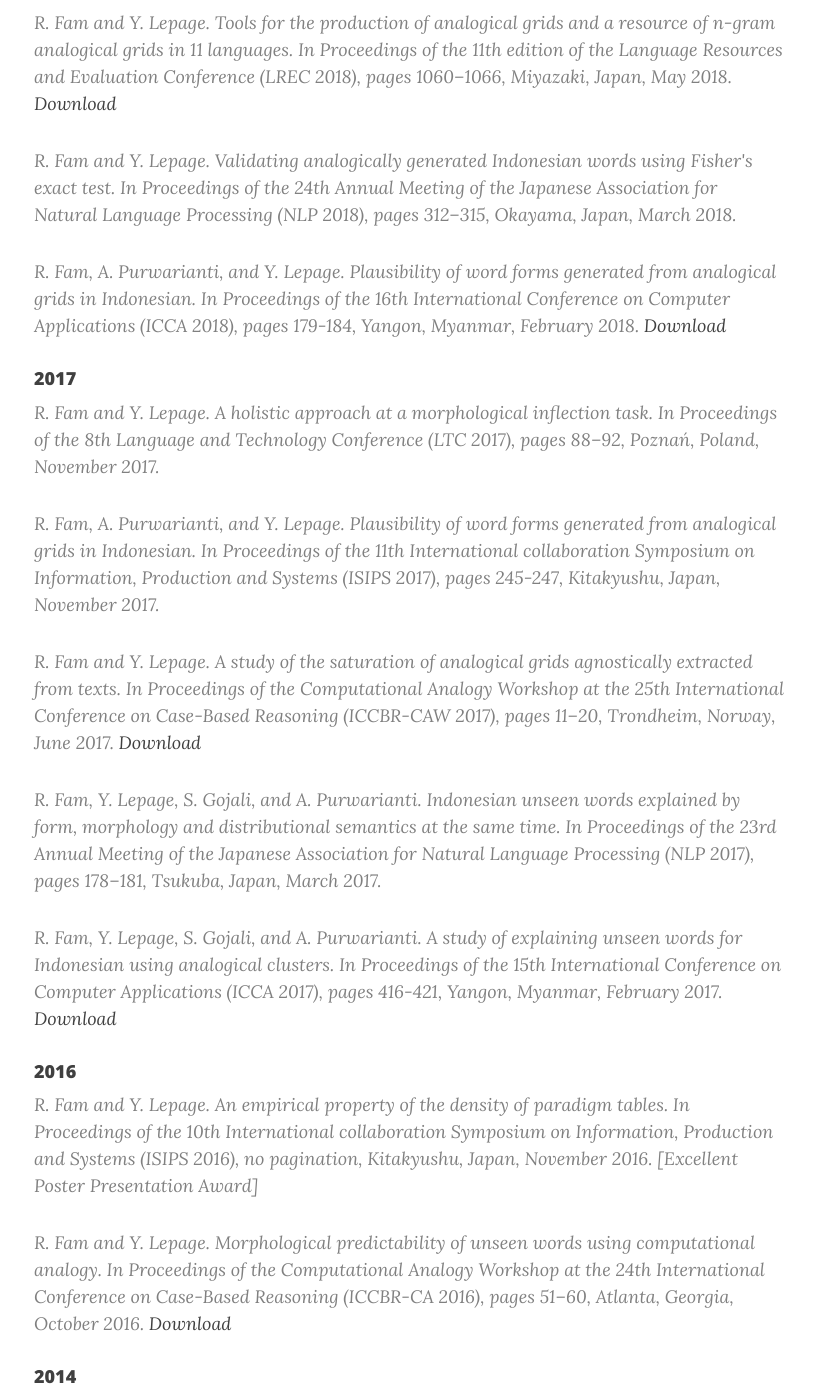
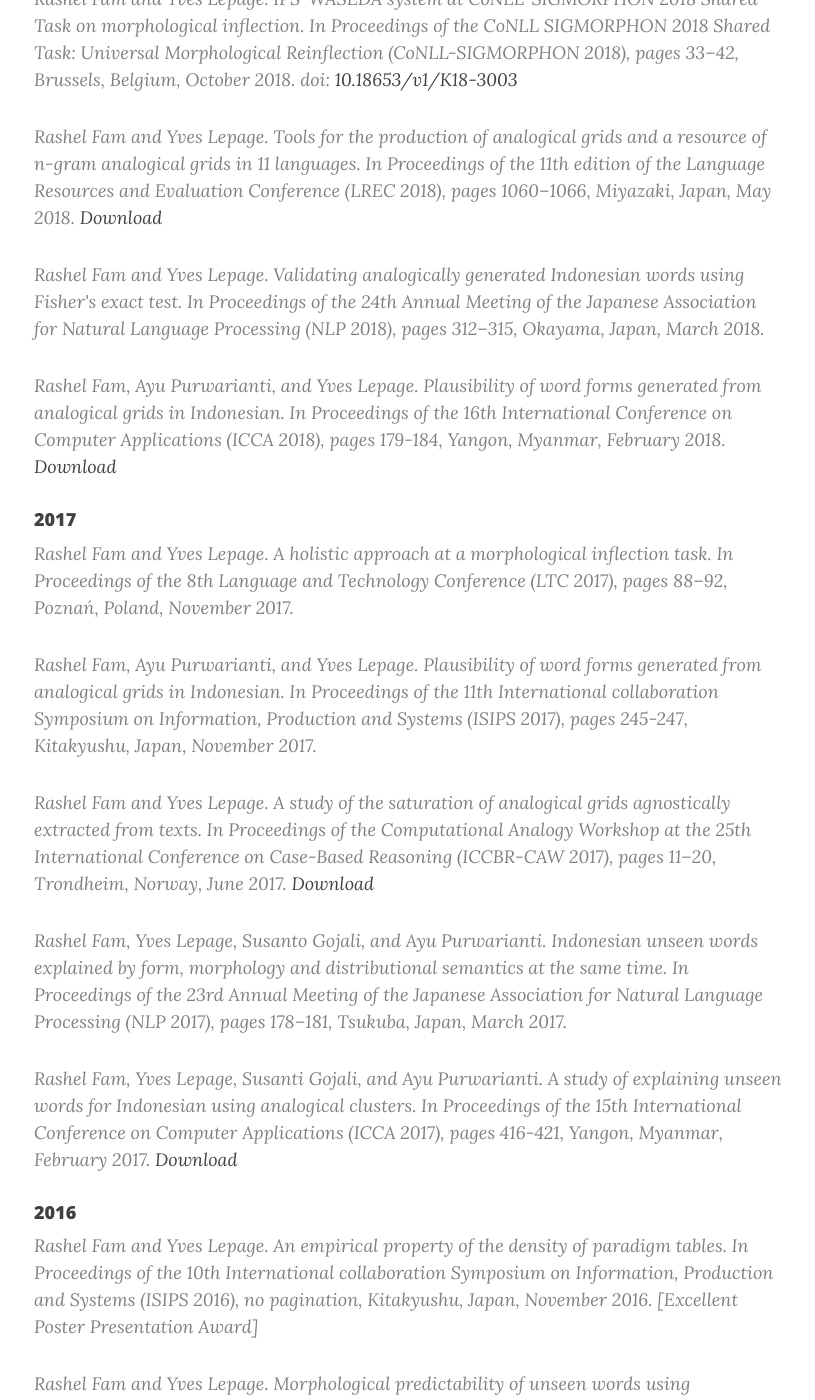
Before and after one commit to famrashel/famrashel.github.io, a Jekyll site: the page built from profile.html, in a window 1280 px wide and 1400 px high, scrolled down 3366 px. Shown: the whole window, without its empty margins (231-1046 px from the left). Built offline with Jekyll 4.4.1, drawn with Linux system fonts in a browser that asks for light colours; nearby versions of some CDN libraries; some of the changed text lies outside the part shown.

Commit message:
Update profile formatting

```diff
--- a/profile.html
+++ b/profile.html
@@ -46,9 +46,11 @@ header-img: "img/about-bg.jpg"
 <div class="post-preview">
     <h2 class="section-heading">Education</h2>
     <h4 class="post-subtitle">Graduate School of IPS - Waseda University, Japan</h4>
-        <p class="post-meta">PhD candidate (2017-) under Japanese Government (Monbukagakusho) Scholarship awardee</p>
+        <p class="post-meta">PhD candidate (2017-)</p>
+        <p class="post-meta">- Japanese Government (Monbukagakusho) Scholarship awardee</p>
     <h4 class="post-subtitle">Graduate School of IPS - Waseda University, Japan</h4>
-        <p class="post-meta">Master's degree (2015-2017) under Japanese Government (Monbukagakusho) Scholarship awardee</p>
+        <p class="post-meta">Master's degree (2015-2017)</p>
+        <p class="post-meta">- Japanese Government (Monbukagakusho) Scholarship awardee</p>
     <h4 class="post-subtitle">Faculty of Computer Science - Universitas Indonesia, Indonesia</h4>
         <p class="post-meta">Bachelor's degree (2009-2013)</p>
 </div>
@@ -69,85 +71,151 @@ header-img: "img/about-bg.jpg"
     <h2 class="section-heading">Publications</h2>
     <h4 class="post-subtitle">2023</h4>
         <p class="post-meta">
-            R. Fam and Y. Lepage.
-            Investigating parallelograms: Assessing several word embedding spaces against various analogy test sets in several languages using approximation. In Proceedings of the 10th Language and Technology Conference (LTC-23), pages 68-72, Poznan, Poland, April 2023. doi: <a href="https://doi.org/10.14746/amup.9788323241775">10.14746/amup.9788323241775</a>
+            Rashel Fam and Yves Lepage.
+            Investigating parallelograms: Assessing several word embedding spaces against various analogy test sets in several languages using approximation.
+            In Proceedings of the 10th Language and Technology Conference (LTC-23), pages 68-72, Poznan, Poland, April 2023.
+            doi: <a href="https://doi.org/10.14746/amup.9788323241775">10.14746/amup.9788323241775</a>
         </p>
     <h4 class="post-subtitle">2022</h4>
         <p class="post-meta">
-            R. Fam and Y. Lepage. Organising lexica into analogical grids: A study of a holistic approach for morphological generation under various sizes of data in various languages. Journal of Experimental & Theoretical Artificial Intelligence, pages 1-26, 2022. Taylor & Francis. ISSN 0952-813X. doi: <a href="https://doi.org/10.1080/0952813X.2022.2078890">10.1080/0952813X.2022.2078890</a>
+            Rashel Fam and Yves Lepage.
+            Organising lexica into analogical grids: A study of a holistic approach for morphological generation under various sizes of data in various languages.
+            Journal of Experimental & Theoretical Artificial Intelligence, pages 1-26, 2022. Taylor & Francis. ISSN 0952-813X.
+            doi: <a href="https://doi.org/10.1080/0952813X.2022.2078890">10.1080/0952813X.2022.2078890</a>
         </p>
         <p class="post-meta">
-            H. Lo, Y. Zhou, R. Fam and Y. Lepage. A study of re-generating sentences given similar sentences that cover them on the level of form and meaning. In Proceedings of the 36th Pacific Asia Conference on Language, Information and Computation (PACLIC 36), pages 369-378, Manilla, The Philippines, October 2022. <a href="https://aclanthology.org/2022.paclic-1.41">Download</a>
+            Hsuan-Wei Lo, Yifei Zhou, Rashel Fam and Yves Lepage.
+            A study of re-generating sentences given similar sentences that cover them on the level of form and meaning.
+            In Proceedings of the 36th Pacific Asia Conference on Language, Information and Computation (PACLIC 36), pages 369-378, Manilla, The Philippines, October 2022.
+            <a href="https://aclanthology.org/2022.paclic-1.41">Download</a>
         </p>
         <p class="post-meta">
-            Y. Zhou, R. Fam and Y. Lepage. Extraction of analogies between sentences on the level of syntax using parse trees. In Proceedings of the Workshop Analogies: from Theory to Applications (ATA@ICCBR 2022) at the 30th International Conference on Case-Based Reasoning (ICCBR-ATA-22), pages 1-13, Nancy, France, September 2022. <a href="https://www.ceur-ws.org/Vol-3389/ICCBR_2022_Workshop_paper_72.pdf">Download</a>
+            Yifei Zhou, Rashel Fam and Yves Lepage.
+            Extraction of analogies between sentences on the level of syntax using parse trees.
+            In Proceedings of the Workshop Analogies: from Theory to Applications (ATA@ICCBR 2022) at the 30th International Conference on Case-Based Reasoning (ICCBR-ATA-22), pages 1-13, Nancy, France, September 2022.
+            <a href="https://www.ceur-ws.org/Vol-3389/ICCBR_2022_Workshop_paper_72.pdf">Download</a>
         </p>
     <h4 class="post-subtitle">2021</h4>
         <p class="post-meta">
-            R. Fam and Y. Lepage.  A study of analogical density in various corpora at various granularity. Information, 12(8), 2021. ISSN 2078-2489. doi: <a href="https://doi.org/10.3390/info12080314">10.3390/info12080314</a>
+            Rashel Fam and Yves Lepage.
+            A study of analogical density in various corpora at various granularity.
+            Information, 12(8), 2021. ISSN 2078-2489.
+            doi: <a href="https://doi.org/10.3390/info12080314">10.3390/info12080314</a>
         </p>
         <p class="post-meta">
-            S. C. Putro, M. Jiono, N. P. Nuraini and R. Fam, Development of Statistics Teaching Materials Using Augmented Reality to Reduce Misconception. In Proccedings of the 2021 7th International Conference on Electrical, Electronics and Information Engineering (ICEEIE-21), pages 151-156, Malang, Indonesia, 2021. doi: <a href="https://doi.org/10.1109/ICEEIE52663.2021.9616770">10.1109/ICEEIE52663.2021.9616770</a>
+            Setiadi Cahyono Putro, Mahfud Jiono, Nela Puji Nuraini and Rashel Fam.
+            Development of Statistics Teaching Materials Using Augmented Reality to Reduce Misconception.
+            In Proccedings of the 2021 7th International Conference on Electrical, Electronics and Information Engineering (ICEEIE-21), pages 151-156, Malang, Indonesia, 2021.
+            doi: <a href="https://doi.org/10.1109/ICEEIE52663.2021.9616770">10.1109/ICEEIE52663.2021.9616770</a>
         </p>
     <h4 class="post-subtitle">2019</h4>
         <p class="post-meta">
-            R. Fam and Y. Lepage. A study of analogical grids extracted using feature vectors on varying vocabulary sizes in Indonesian. In Proceedings of the 11th International Conference on on Advanced Computer Science and Information Systems (ICACSIS 2019), pages 255-260, Bali, Indonesia, October 2019. doi: <a href="https://doi.org/10.1109/ICACSIS47736.2019.8979864">10.1109/ICACSIS47736.2019.8979864</a> [Best Session Presenter Award]
+            Rashel Fam and Yves Lepage.
+            A study of analogical grids extracted using feature vectors on varying vocabulary sizes in Indonesian.
+            In Proceedings of the 11th International Conference on Advanced Computer Science and Information Systems (ICACSIS 2019), pages 255-260, Bali, Indonesia, October 2019.
+            doi: <a href="https://doi.org/10.1109/ICACSIS47736.2019.8979864">10.1109/ICACSIS47736.2019.8979864</a> [Best Session Presenter Award]
         </p>
         <p class="post-meta">
-            Weihua Wang, Rashel Fam, Feilong Bao, Yves Lepage, and Guanglai Gao. Neural morphological segmentation model for Mongolian. In 2019 International Joint Conference on Neural Networks (IJCNN-2019), pages 1-7, Budapest, Hungary, July 2019. doi: <a href="https://doi.org/10.1109/IJCNN.2019.8852050">10.1109/IJCNN.2019.8852050</a>
+            Weihua Wang, Rashel Fam, Feilong Bao, Yves Lepage, and Guanglai Gao.
+            Neural morphological segmentation model for Mongolian.
+            In 2019 International Joint Conference on Neural Networks (IJCNN-2019), pages 1-7, Budapest, Hungary, July 2019.
+            doi: <a href="https://doi.org/10.1109/IJCNN.2019.8852050">10.1109/IJCNN.2019.8852050</a>
         </p>
         <p class="post-meta">
-            R. Fam, P. Liu and Y. Lepage. Checking the validity of word forms generated to fill empty cells in analogical grids. In Proceedings of the 25th Annual Meeting of the Japanese Association for Natural Language Processing (NLP 2019), pages 530-533, Nagoya, Japan, March 2019.
+            Rashel Fam, Pengbo Liu and Yves Lepage.
+            Checking the validity of word forms generated to fill empty cells in analogical grids.
+            In Proceedings of the 25th Annual Meeting of the Japanese Association for Natural Language Processing (NLP 2019), pages 530-533, Nagoya, Japan, March 2019.
         </p>
     <h4 class="post-subtitle">2018</h4>
         <p class="post-meta">
-            R. Fam and Y. Lepage. IPS-WASEDA system at CoNLL-SIGMORPHON 2018 Shared Task on morphological inflection. In Proceedings of the CoNLL SIGMORPHON 2018 Shared Task: Universal Morphological Reinflection (CoNLL-SIGMORPHON 2018), pages 33–42, Brussels, Belgium, October 2018. doi: <a href="https://doi.org/10.18653/v1/K18-3003 ">10.18653/v1/K18-3003 </a>
+            Rashel Fam and Yves Lepage.
+            IPS-WASEDA system at CoNLL-SIGMORPHON 2018 Shared Task on morphological inflection.
+            In Proceedings of the CoNLL SIGMORPHON 2018 Shared Task: Universal Morphological Reinflection (CoNLL-SIGMORPHON 2018), pages 33–42, Brussels, Belgium, October 2018.
+            doi: <a href="https://doi.org/10.18653/v1/K18-3003 ">10.18653/v1/K18-3003 </a>
         </p>
         <p class="post-meta">
-            R. Fam and Y. Lepage. Tools for the production of analogical grids and a resource of n-gram analogical grids in 11 languages. In Proceedings of the 11th edition of the Language Resources and Evaluation Conference (LREC 2018), pages 1060–1066, Miyazaki, Japan, May 2018. <a href="https://aclanthology.org/L18-1171">Download</a>
+            Rashel Fam and Yves Lepage.
+            Tools for the production of analogical grids and a resource of n-gram analogical grids in 11 languages.
+            In Proceedings of the 11th edition of the Language Resources and Evaluation Conference (LREC 2018), pages 1060–1066, Miyazaki, Japan, May 2018.
+            <a href="https://aclanthology.org/L18-1171">Download</a>
         </p>
         <p class="post-meta">
-            R. Fam and Y. Lepage. Validating analogically generated Indonesian words using Fisher's exact test. In Proceedings of the 24th Annual Meeting of the Japanese Association for Natural Language Processing (NLP 2018), pages 312–315, Okayama, Japan, March 2018.
+            Rashel Fam and Yves Lepage.
+            Validating analogically generated Indonesian words using Fisher's exact test.
+            In Proceedings of the 24th Annual Meeting of the Japanese Association for Natural Language Processing (NLP 2018), pages 312–315, Okayama, Japan, March 2018.
         </p>
         <p class="post-meta">
-            R. Fam, A. Purwarianti, and Y. Lepage. Plausibility of word forms generated from analogical grids in Indonesian. In Proceedings of the 16th International Conference on Computer Applications (ICCA 2018), pages 179-184, Yangon, Myanmar, February 2018. <a href="http://onlineresource.ucsy.edu.mm/handle/123456789/421">Download</a>
+            Rashel Fam, Ayu Purwarianti, and Yves Lepage.
+            Plausibility of word forms generated from analogical grids in Indonesian.
+            In Proceedings of the 16th International Conference on Computer Applications (ICCA 2018), pages 179-184, Yangon, Myanmar, February 2018.
+            <a href="http://onlineresource.ucsy.edu.mm/handle/123456789/421">Download</a>
         </p>
     <h4 class="post-subtitle">2017</h4>
         <p class="post-meta">
-            R. Fam and Y. Lepage. A holistic approach at a morphological inflection task. In Proceedings of the 8th Language and Technology Conference (LTC 2017), pages 88–92, Poznań, Poland, November 2017.
+            Rashel Fam and Yves Lepage.
+            A holistic approach at a morphological inflection task.
+            In Proceedings of the 8th Language and Technology Conference (LTC 2017), pages 88–92, Poznań, Poland, November 2017.
         </p>
         <p class="post-meta">
-            R. Fam, A. Purwarianti, and Y. Lepage. Plausibility of word forms generated from analogical grids in Indonesian. In Proceedings of the 11th International collaboration Symposium on Information, Production and Systems (ISIPS 2017), pages 245-247, Kitakyushu, Japan, November 2017.
+            Rashel Fam, Ayu Purwarianti, and Yves Lepage.
+            Plausibility of word forms generated from analogical grids in Indonesian.
+            In Proceedings of the 11th International collaboration Symposium on Information, Production and Systems (ISIPS 2017), pages 245-247, Kitakyushu, Japan, November 2017.
         </p>
         <p class="post-meta">
-            R. Fam and Y. Lepage. A study of the saturation of analogical grids agnostically extracted from texts. In Proceedings of the Computational Analogy Workshop at the 25th International Conference on Case-Based Reasoning (ICCBR-CAW 2017), pages 11–20, Trondheim, Norway, June 2017. <a href="https://www.ceur-ws.org/Vol-2028/paper1.pdf">Download</a>
+            Rashel Fam and Yves Lepage.
+            A study of the saturation of analogical grids agnostically extracted from texts.
+            In Proceedings of the Computational Analogy Workshop at the 25th International Conference on Case-Based Reasoning (ICCBR-CAW 2017), pages 11–20, Trondheim, Norway, June 2017.
+            <a href="https://www.ceur-ws.org/Vol-2028/paper1.pdf">Download</a>
         </p>
         <p class="post-meta">
-            R. Fam, Y. Lepage, S. Gojali, and A. Purwarianti. Indonesian unseen words explained by form, morphology and distributional semantics at the same time. In Proceedings of the 23rd Annual Meeting of the Japanese Association for Natural Language Processing (NLP 2017), pages 178–181, Tsukuba, Japan, March 2017.
+            Rashel Fam, Yves Lepage, Susanto Gojali, and Ayu Purwarianti.
+            Indonesian unseen words explained by form, morphology and distributional semantics at the same time.
+            In Proceedings of the 23rd Annual Meeting of the Japanese Association for Natural Language Processing (NLP 2017), pages 178–181, Tsukuba, Japan, March 2017.
         </p>
         <p class="post-meta">
-            R. Fam, Y. Lepage, S. Gojali, and A. Purwarianti. A study of explaining unseen words for Indonesian using analogical clusters. In Proceedings of the 15th International Conference on Computer Applications (ICCA 2017), pages 416-421, Yangon, Myanmar, February 2017. <a href="http://onlineresource.ucsy.edu.mm/handle/123456789/890">Download</a>
+            Rashel Fam, Yves Lepage, Susanti Gojali, and Ayu Purwarianti.
+            A study of explaining unseen words for Indonesian using analogical clusters.
+            In Proceedings of the 15th International Conference on Computer Applications (ICCA 2017), pages 416-421, Yangon, Myanmar, February 2017.
+            <a href="http://onlineresource.ucsy.edu.mm/handle/123456789/890">Download</a>
         </p>
     <h4 class="post-subtitle">2016</h4>
         <p class="post-meta">
-            R. Fam and Y. Lepage. An empirical property of the density of paradigm tables. In Proceedings of the 10th International collaboration Symposium on Information, Production and Systems (ISIPS 2016), no pagination, Kitakyushu, Japan, November 2016. [Excellent Poster Presentation Award]
+            Rashel Fam and Yves Lepage.
+            An empirical property of the density of paradigm tables.
+            In Proceedings of the 10th International collaboration Symposium on Information, Production and Systems (ISIPS 2016), no pagination, Kitakyushu, Japan, November 2016.
+            [Excellent Poster Presentation Award]
         </p>
         <p class="post-meta">
-            R. Fam and Y. Lepage. Morphological predictability of unseen words using computational analogy. In Proceedings of the Computational Analogy Workshop at the 24th International Conference on Case-Based Reasoning (ICCBR-CA 2016), pages 51–60, Atlanta, Georgia, October 2016. <a href="https://www.ceur-ws.org/Vol-1815/paper5.pdf">Download</a>
+            Rashel Fam and Yves Lepage.
+            Morphological predictability of unseen words using computational analogy.
+            In Proceedings of the Computational Analogy Workshop at the 24th International Conference on Case-Based Reasoning (ICCBR-CA 2016), pages 51–60, Atlanta, Georgia, October 2016.
+            <a href="https://www.ceur-ws.org/Vol-1815/paper5.pdf">Download</a>
         </p>
     <h4 class="post-subtitle">2014</h4>
         <p class="post-meta">
-            F. Rashel, A. Luthfi, A. Dinakaramani, and R. Manurung. Building an Indonesian Rule-Based Part-of-Speech Tagger. In Proceedings of the International Conference on Asian Language Processing (IALP 2014), pages 70-73, Kuching, Malaysia, October 2014. doi: <a href="https://doi.org/10.1109/IALP.2014.6973521">10.1109/IALP.2014.6973521</a>
+            Fam Rashel, A. Luthfi, A. Dinakaramani, and Ruli Manurung.
+            Building an Indonesian Rule-Based Part-of-Speech Tagger.
+            In Proceedings of the International Conference on Asian Language Processing (IALP 2014), pages 70-73, Kuching, Malaysia, October 2014.
+            doi: <a href="https://doi.org/10.1109/IALP.2014.6973521">10.1109/IALP.2014.6973521</a>
         </p>
         <p class="post-meta">
-            A. Dinakaramani, F. Rashel, A. Luthfi, and R. Manurung. Designing an Indonesian Part of speech Tagset and Manually Tagged Indonesian Corpus. In Proceedings of the International Conference on Asian Language Processing (IALP 2014), pages 66-69, Kuching, Malaysia, October 2014. doi: <a href="https://doi.org/10.1109/IALP.2014.6973519">10.1109/IALP.2014.6973519</a>
+            A. Dinakaramani, Fam Rashel, A. Luthfi, and Ruli Manurung.
+            Designing an Indonesian Part of speech Tagset and Manually Tagged Indonesian Corpus.
+            In Proceedings of the International Conference on Asian Language Processing (IALP 2014), pages 66-69, Kuching, Malaysia, October 2014.
+            doi: <a href="https://doi.org/10.1109/IALP.2014.6973519">10.1109/IALP.2014.6973519</a>
         </p>
         <p class="post-meta">
-            F. Rashel and R. Manurung. Pemuisi: a constraint satisfaction-based generator of topical Indonesian poetry. In Proceedings of the 5th International Conference on Computational Creativity (ICCC 2014), no pagination, Ljubljana, Slovenia, June 2014.
+            Fam Rashel and Ruli Manurung.
+            Pemuisi: a constraint satisfaction-based generator of topical Indonesian poetry.
+            In Proceedings of the 5th International Conference on Computational Creativity (ICCC 2014), no pagination, Ljubljana, Slovenia, June 2014.
         </p>
     <h4 class="post-subtitle">2013</h4>
         <p class="post-meta">
-            F. Rashel and R. Manurung. Poetry Generation for Bahasa Indonesia using a Constraint Satisfaction Approach. In Proceedings of the 5th International Conference on on Advanced Computer Science and Information Systems (ICACSIS 2013), pages 219-224, Bali, Indonesia, June 2013. doi: <a href="https://doi.org/10.1109/ICACSIS.2013.6761579">10.1109/ICACSIS.2013.6761579</a> [Best Session Presenter Award]
+            Fam Rashel and Ruli Manurung.
+            Poetry Generation for Bahasa Indonesia using a Constraint Satisfaction Approach.
+            In Proceedings of the 5th International Conference on on Advanced Computer Science and Information Systems (ICACSIS 2013), pages 219-224, Bali, Indonesia, June 2013.
+            doi: <a href="https://doi.org/10.1109/ICACSIS.2013.6761579">10.1109/ICACSIS.2013.6761579</a>
+            [Best Session Presenter Award]
         </p>
 </div>
 <hr>
```
